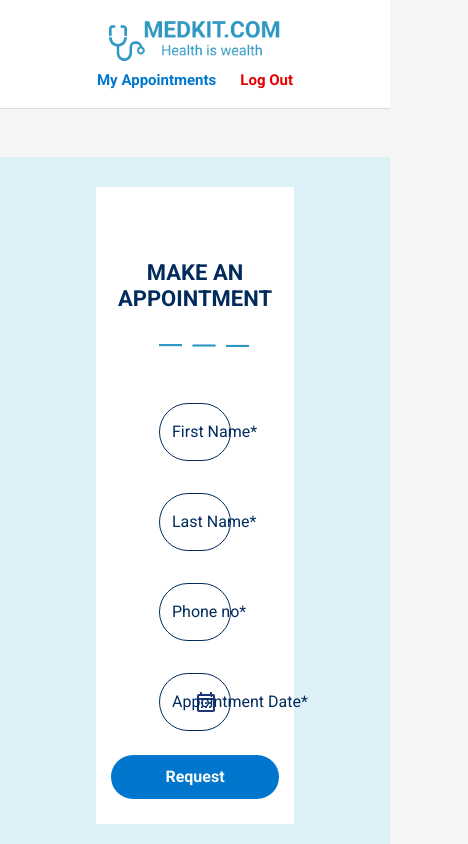
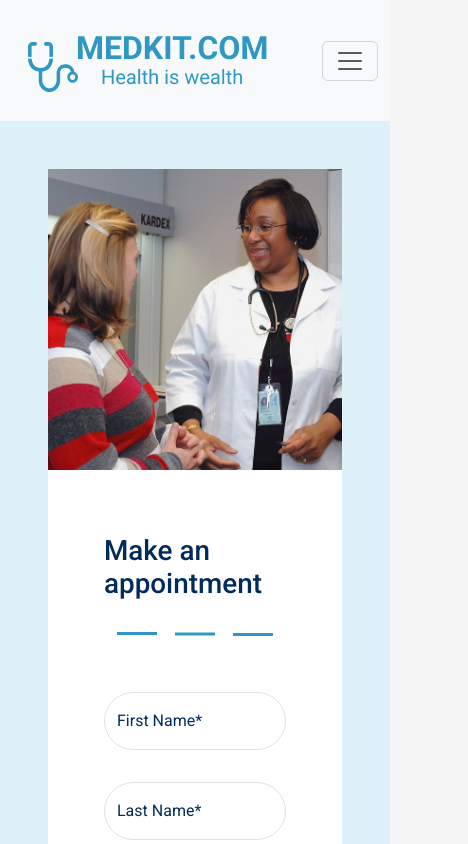
Before and after one commit to Allallnn/Medkit.com, a plain HTML site: page index.html in a window 390 px wide. Shown: the top 844 px of the page, 468 px wide, since content can reach past the window. Drawn offline with nearby package versions, Linux system fonts and the light colour scheme.

Commit message:
fixes: worked on project

```diff
--- a/index.html
+++ b/index.html
@@ -12,18 +12,29 @@
 
 <body>
     <!-- Nav -->
-    <nav class="d-flex justify-content-between align-items-center px-5 py-3">
-        <img src="assets/Logo.png" alt="logo img" class="nav-logo">
-        <div class="d-flex gap-4">
-            <p class="mb-0" id="p-1">My Appointments</p>
-            <p class="mb-0" id="p-2">Log Out</p>
-        </div>
-    </nav>
+<nav class="navbar navbar-expand-lg bg-body-tertiary">
+  <div class="container-fluid">
+    <a class="navbar-brand" href="#"><img src="assets/Logo.png" alt=""></a>
+    <button class="navbar-toggler" type="button" data-bs-toggle="collapse" data-bs-target="#navbarNav" aria-controls="navbarNav" aria-expanded="false" aria-label="Toggle navigation">
+      <span class="navbar-toggler-icon"></span>
+    </button>
+    <div class="collapse navbar-collapse" id="navbarNav">
+      <ul class="navbar-nav">
 
+        <li class="nav-item">
+          <a class="nav-link" href="#">My Appointments</a>
+        </li>
+        <li class="nav-item">
+          <a class="nav-link" href="#">Log Out</a>
+        </li>
+      </ul>
+    </div>
+  </div>
+</nav>
     <!-- Main -->
     <main>
-        <section class="Section-1 d-flex align-items-center px-5 m-5">
-            <div class="form-container d-flex flex-column" id="main-div">
+        <section class="Section-1 d-flex align-items-center px- m-5">
+            <div class="form-container d-flex flex-column px-2" id="main-div">
                 <div class="d-flex flex-column align-items-center p-5">
                     <h1 class="pb-4">Make an appointment</h1>
                     <img src="assets/Lines (1).png" alt="lines img" id="main-img">
@@ -78,7 +89,7 @@
             </div>
         </div>
 
-        <div class="footer-right d-flex gap-5 m-5">
+        <div class="footer-right d-flex gap-5 m-5" id="footer-div">
             <div>
                 <p class="">Information</p>
                 <p>Blog</p>
--- a/style.css
+++ b/style.css
@@ -16,7 +16,6 @@ body {
 /* Navbar */
 nav {
     background-color: #ffffff;
-    border-bottom: 1px solid #ddd;
 }
 
 .nav-logo {
@@ -25,6 +24,7 @@ nav {
 
 #p-1,
 #p-2 {
+    font-size: 24px;
     font-weight: 600;
     cursor: pointer;
 }
@@ -40,79 +40,25 @@ nav {
 /* Main Section */
 main {
     background-color: #DEF1F9;
-    width: 100%;
-    height: 100%;
+    display: flex;
+    justify-content: center;
 }
 
-.Section-1 {
-        background-color: #DEF1F9;
-    display: flex;
-    justify-content: space-between;
-    gap: 1rem;
+.Section-1{
+background-color: white;
+display: flex;
+justify-content: space-between;
+gap: 1rem;
 }
 
-.form-container {
-    background-color: #ffffff;
-    width: 430px;
-
+main button {
+    background-color: #2F98C2;
+    padding: 1rem 1.5rem;
+    width: 265px;
+    height: 74px;
+    font-size: 20px;
 }
 
-.form-container h1 {
-    font-size: 26px;
-    font-weight: 700;
-    color: #002b5c;
-    text-align: center;
-    text-transform: uppercase;
-}
-
-#main-img {
-    width: 90px;
-    display: block;
-    margin: 0 auto;
-}
-
-.form-floating input {
-    border: 1.5px solid #002b5c;
-    border-radius: 50px;
-    padding-left: 20px;
-    height: 55px;
-    font-size: 15px;
-    color: #002b5c;
-}
-
-.form-floating label {
-    color: #002b5c;
-}
-
-.form-floating input:focus {
-    border-color: #0077cc;
-    box-shadow: none;
-}
-
-.calendar-icon {
-    width: 18px;
-    cursor: pointer;
-}
-
-.request-btn {
-    background-color: #0077cc;
-    font-weight: 600;
-    font-size: 16px;
-    padding: 10px 0;
-    width: 100%;
-    transition: 0.3s ease;
-}
-
-.request-btn:hover {
-    background-color: #005fa3;
-}
-
-.image-container img {
-    width: 420px;
-    max-width: 100%;
-    display: block;
-    object-fit: cover;
-}
 
 /* Footer */
 footer {
@@ -121,11 +67,12 @@ footer {
 }
 
 .footer-logo {
-    height: 45px;
+    width: 241px;
+height: 63px;
 }
 
 .footer-left p {
-    color: #a7d3f5;
+    color: white;
     font-size: 14px;
     line-height: 1.5;
 }
@@ -137,7 +84,7 @@ footer {
 }
 
 .footer-right p {
-    color: #a7d3f5;
+    color: white;
     font-size: 14px;
     margin-bottom: 8px;
 }
@@ -162,75 +109,37 @@ footer .d-flex.gap-5 img:hover {
 }
 
 /* Responsiveness */
-@media (max-width: 992px) {
-    .Section-1 {
+@media (max-width: 428px) {
+    /* Nav */
+    nav{
+display: flex;
+flex-direction: column;
+    }
+nav img{
+margin: 1rem;
+}
+/* Main */
+
+.Section-1{
+    display: flex;
+flex-direction: column-reverse;
+}
+.Section-1 button{
+    margin-bottom: 3rem;
+    }
+    /* Footer */
+    footer{
+        display: flex;
         flex-direction: column;
-        text-align: center;
-        gap: 40px;
-        padding: 60px 30px;
     }
 
-    .form-container {
-        width: 90%;
-        padding: 35px 25px;
+    #footer-div{
+        display: flex;
+        flex-direction: column;
     }
 
-    .image-container img {
-        width: 85%;
-        margin: 0 auto;
+     #footer-div p{
+font-size: 18px;
     }
 
-    footer {
-        text-align: center;
-    }
-
-    .footer-right {
-        flex-direction: column;
-        align-items: center;
-    }
-
-    .footer-right div {
-        margin-bottom: 20px;
-    }
-
-    .footer-left {
-        margin: 0 auto;
-    }
 }
-
-@media (max-width: 428px) {
-    nav {
-        flex-direction: column;
-        gap: 8px;
-        padding: 15px;
-    }
-
-    #p-1,
-    #p-2 {
-        font-size: 15px;
-    }
-
-    .Section-1 {
-        flex-direction: column;
-        padding: 30px 15px;
-        gap: 25px;
-    }
-
-    .form-container {
-        width: 100%;
-        padding: 25px 15px;
-    }
-
-    .form-container h1 {
-        font-size: 22px;
-    }
-
-    .form-floating input {
-        height: 50px;
-        font-size: 14px;
-    }
-
-    .request-btn {
-        width: ;
-    }
-}
```
